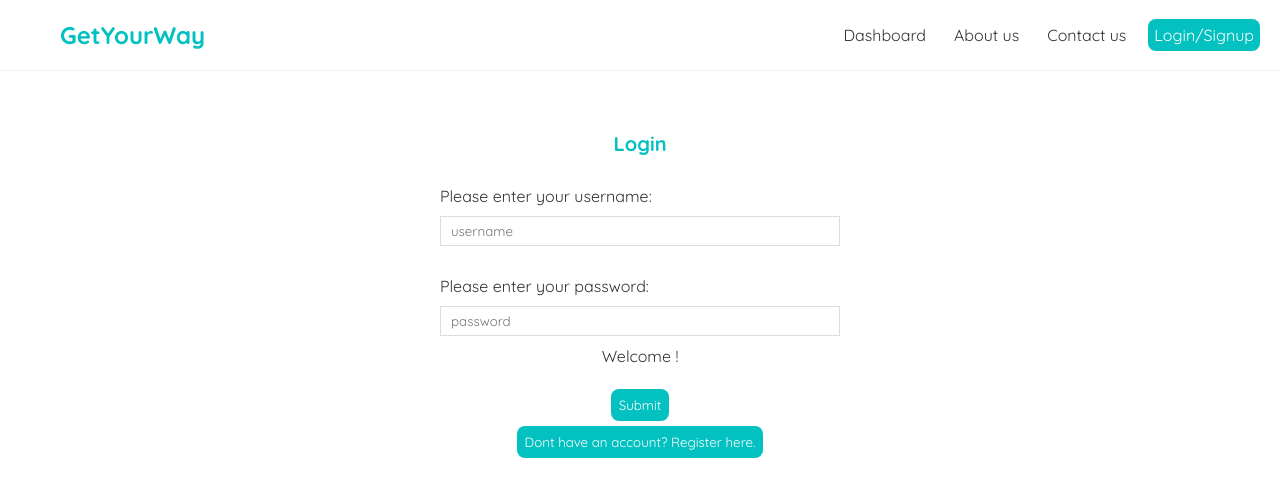
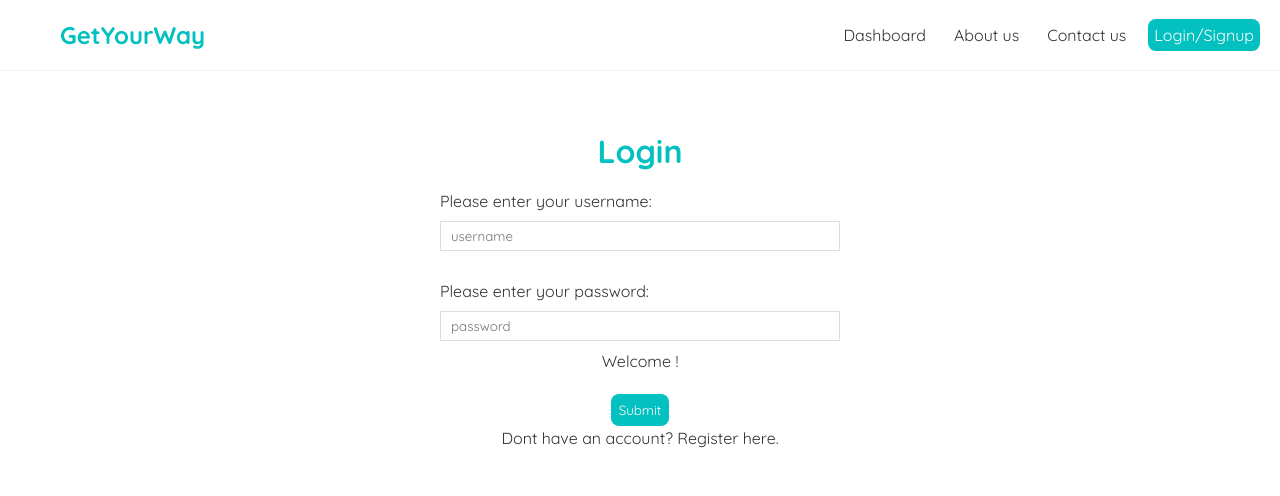
Before and after one commit to CaptainCavalier/Sky-BootcampProject, a React (Create React App) app in the folder frontend/: page /login in a window 1280 px wide. Shown: the top 496 px of the page. Built offline with nearby package versions, Linux system fonts and the light colour scheme.

Commit message:
register page template created, login page has a routing link to the register page

```diff
--- a/frontend/Data/db.json
+++ b/frontend/Data/db.json
@@ -34,6 +34,11 @@
       "username": "tribute123456789",
       "password": "password123456789",
       "id": 10
+    },
+    {
+      "username": "a",
+      "password": "a",
+      "id": 11
     }
   ]
 }
--- a/frontend/src/Pages/Login/Login.css
+++ b/frontend/src/Pages/Login/Login.css
@@ -32,3 +32,7 @@
     cursor: pointer;
     margin: 2.5px;
   }
+
+  .registerlink :hover {
+    color: rgb(3, 193, 193);
+  }
--- a/frontend/src/Pages/Login/Login.js
+++ b/frontend/src/Pages/Login/Login.js
@@ -1,5 +1,7 @@
 import { useState } from "react";
 import { useNavigate } from 'react-router-dom';
+import { Link, Route } from "react-router-dom";
+import Register from "../Register/Register";
 import './Login.css'
 
 
@@ -36,7 +38,8 @@ const Login = () => {
 
     return (
         <div className='login'>
-            <h2>Login</h2>
+            <h1>Login</h1>
+            <br />
             {/* below will enact the function crated earlier with the same name */}
             <form onSubmit={handleSubmit}>
                 <label>Please enter your username: </label>
@@ -70,7 +73,9 @@ const Login = () => {
                   </br>
 
                   {/* Displays a welcome message to the user as they type in their username */}
-                  <button>Dont have an account? Register here.</button>
+                  <div className="registerlink">
+                  <Link to='/register'>Dont have an account? Register here.</Link>
+                  </div>
             </form>
         </div>
      );
--- a/frontend/src/components/Routes/Routes.js
+++ b/frontend/src/components/Routes/Routes.js
@@ -6,6 +6,7 @@ import Contact from '../../Pages/Contact/Contact';
 import About from '../../Pages/About/About';
 import { BrowserRouter as Router, Route, Routes} from 'react-router-dom';
 import './Routes.css';
+import Register from '../../Pages/Register/Register';
 
 const Pathway = () => {
   return (
@@ -17,6 +18,8 @@ const Pathway = () => {
             <Route exact path='/' element={<Dashboard />}>
             </Route>
             <Route exact path='/login' element={<Login />}>
+            </Route>
+            <Route exact path='/register' element={<Register />}>
             </Route>
             <Route exact path='/contact' element={<Contact />}>
             </Route>
```
Also changed, not shown: 1 other file (tests, documents, lock files or other folders).
